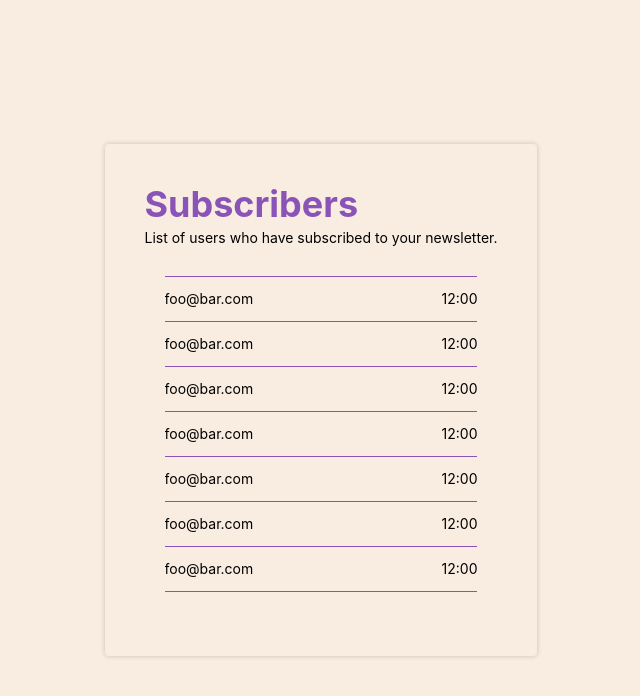
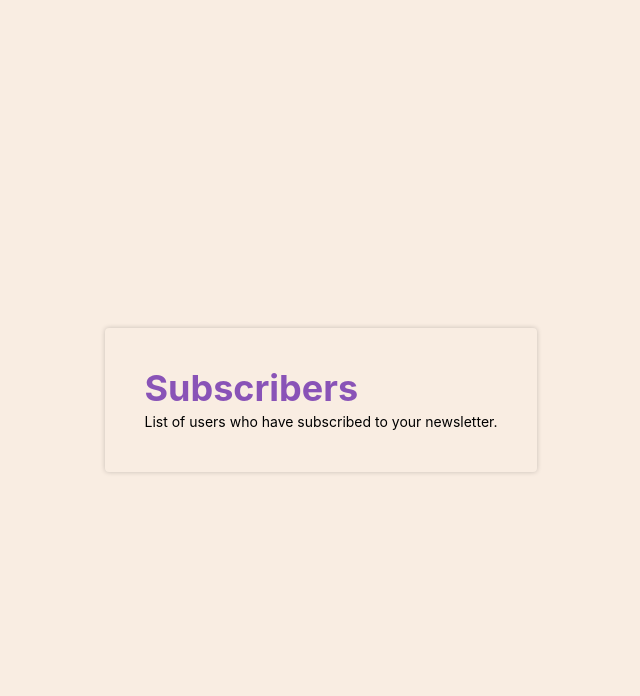
Before and after one commit to vinaysharma14/newletter-subscription, a React (Create React App) app in the folder client/: page /subscribers in a window 1280 px wide. Shown: the top 696 px of the page, without its empty margins (319-959 px from the left). Built offline with nearby package versions, Linux system fonts and the light colour scheme.

Commit message:
feature: mock API integrated to fetch subscribers

```diff
--- a/client/src/components/Button.tsx
+++ b/client/src/components/Button.tsx
@@ -32,7 +32,7 @@ export const Button: FC<ButtonProps&Props> = ({
       className="p-2 w-full text-sm flex justify-center items-center rounded bg-primary text-background mt-5 focus:ring ring-purple-300 focus:outline-none transition-all disabled:opacity-50 disabled:cursor-wait"
     >
       {message}
-      {loading && <Spinner />}
+      {loading && <Spinner size="sm" />}
     </button>
   );
 };
--- a/client/src/components/Spinner.tsx
+++ b/client/src/components/Spinner.tsx
@@ -1,3 +1,22 @@
-import { FC } from 'react';
+import { FC, useMemo } from 'react';
 
-export const Spinner: FC = () => <div className="ml-2 h-4 w-4 rounded-full border border-primary border-t-white animate-spin" />;
+interface Props {
+  invert?: boolean,
+  size: 'sm' | 'md',
+}
+
+export const Spinner: FC<Props> = ({ size, invert = false }) => {
+  const {
+    dimension,
+    borderWidth,
+    borderColor,
+    borderTopColor,
+  } = useMemo(() => ({
+    borderWidth: `border${size === 'sm' ? '' : '-2'}`,
+    borderColor: `border-${invert ? 'background' : 'primary'}`,
+    borderTopColor: `border-t-${!invert ? 'background' : 'primary'}`,
+    dimension: `h-${size === 'sm' ? 4 : 7} w-${size === 'sm' ? 4 : 7}`,
+  }), [size, invert]);
+
+  return <div className={`ml-2 rounded-full animate-spin ${dimension} ${borderWidth} ${borderColor} ${borderTopColor}`} />;
+};
--- a/client/src/components/Text.tsx
+++ b/client/src/components/Text.tsx
@@ -4,12 +4,18 @@ import { useMessage } from 'hooks';
 import { MessageKey } from 'messages';
 
 interface Props {
+  mt?: number,
   error?: boolean
   type: 'p' | 'h1'
   text: MessageKey
 }
 
-export const Text: FC<Props> = ({ type, text, error = false }) => {
+export const Text: FC<Props> = ({
+  type,
+  text,
+  mt = 0,
+  error = false,
+}) => {
   const message = useMessage(text);
 
   switch (type) {
@@ -18,6 +24,6 @@ export const Text: FC<Props> = ({ type, text, error = false }) => {
 
     case 'p':
     default:
-      return <p className={`text-sm ${error ? 'text-red-600 mt-2' : ''}`}>{message}</p>;
+      return <p className={`text-sm ${error ? 'text-red-600 mt-2' : ''} mt-${mt}`}>{message}</p>;
   }
 };
--- a/client/src/messages/index.ts
+++ b/client/src/messages/index.ts
@@ -1,4 +1,5 @@
 export const MESSAGES = {
+  loading: 'Loading',
   tryAgain: 'Try again',
   subscribe: 'Subscribe',
   subscribing: 'Subscribing',
--- a/client/src/routes/Subscribers/index.tsx
+++ b/client/src/routes/Subscribers/index.tsx
@@ -1,12 +1,18 @@
 import { FC, useEffect } from 'react';
+import { useDispatch, useSelector } from 'react-redux';
 
-import { Text } from 'components';
-import { Item } from './components';
+import { RootState } from 'store';
+import { fetchSubscribersList } from 'store/features';
+
+import { Spinner, Text } from 'components';
 
 export const Subscribers: FC = () => {
+  const dispatch = useDispatch();
+  const { fetching } = useSelector(({ subscribersReducer }: RootState) => subscribersReducer);
+
   useEffect(() => {
-    // TODO: dispatch action to fetch subscribers
-  }, []);
+    dispatch(fetchSubscribersList());
+  }, [dispatch]);
 
   return (
     <div className="h-screen flex fle\x-col flex-1 justify-center items-center p-8">
@@ -14,7 +20,14 @@ export const Subscribers: FC = () => {
         <Text type="h1" text="subscribers" />
         <Text type="p" text="listOfSubscribers" />
 
-        <div className="mt-7 m-5 max-h-80 overflow-scroll">
+        {fetching && (
+        <div className="mt-7 flex flex-col justify-center items-center">
+          <Spinner size="md" invert />
+          <Text type="p" text="loading" mt={2} />
+        </div>
+        )}
+
+        {/* <div className="mt-7 m-5 max-h-80 overflow-scroll">
           {[...Array(100).keys()].map((key) => (
             <Item
               key={key}
@@ -23,7 +36,7 @@ export const Subscribers: FC = () => {
               topBorder={key === 0}
             />
           ))}
-        </div>
+        </div> */}
       </div>
     </div>
   );
--- a/client/src/services/newsletter.ts
+++ b/client/src/services/newsletter.ts
@@ -19,4 +19,8 @@ const subscribe = async (email: string): Promise<Response['json']> => {
   }
 };
 
-export { subscribe };
+const fetchSubscribers = (): Promise<void> => new Promise((resolve) => {
+  setTimeout(resolve, 2000);
+});
+
+export { subscribe, fetchSubscribers };
--- a/client/src/store/features/newsletter/index.ts
+++ b/client/src/store/features/newsletter/index.ts
@@ -1 +1,2 @@
 export * from './subscribe';
+export * from './subscribers';
--- /dev/null
+++ b/client/src/store/features/newsletter/subscribers.ts
@@ -0,0 +1,58 @@
+import { createSlice, PayloadAction } from '@reduxjs/toolkit';
+
+import { AppThunk } from 'store';
+import { MessageKey } from 'messages';
+import { fetchSubscribers } from 'services/newsletter';
+
+interface SubscribersState {
+  subscribers: [],
+  fetching: boolean,
+  fetchError: MessageKey | ''
+}
+
+const initialState: SubscribersState = {
+  fetching: true,
+  fetchError: '',
+  subscribers: [],
+};
+
+const subscribersSlice = createSlice({
+  name: 'subscribers',
+  initialState,
+  reducers: {
+    fetchSubscribersRequest: (state: SubscribersState) => {
+      state.fetching = true;
+      state.subscribers = [];
+      state.fetchError = '';
+    },
+    fetchSubscribersSuccess: (state: SubscribersState) => {
+      state.fetching = false;
+      state.subscribers = [];
+    },
+    fetchSubscribersFailed: (state: SubscribersState, { payload }: PayloadAction<MessageKey>) => {
+      state.fetching = false;
+      state.fetchError = payload;
+    },
+  },
+});
+
+export const subscribersReducer = subscribersSlice.reducer;
+
+const {
+  fetchSubscribersRequest,
+  fetchSubscribersSuccess,
+  fetchSubscribersFailed,
+} = subscribersSlice.actions;
+
+const fetchSubscribersList = (): AppThunk => async (dispatch) => {
+  dispatch(fetchSubscribersRequest());
+
+  try {
+    await fetchSubscribers();
+    dispatch(fetchSubscribersSuccess());
+  } catch ({ message }) {
+    dispatch(fetchSubscribersFailed(message));
+  }
+};
+
+export { fetchSubscribersList };
--- a/client/src/store/index.ts
+++ b/client/src/store/index.ts
@@ -2,12 +2,11 @@ import { configureStore, Action, ThunkAction } from '@reduxjs/toolkit';
 
 import { createLogger } from 'redux-logger';
 
-import {
-  subscriptionReducer,
-} from './features';
+import { subscribersReducer, subscriptionReducer } from './features';
 
 export const store = configureStore({
   reducer: {
+    subscribersReducer,
     subscriptionReducer,
   },
   middleware: (getDefaultMiddleware) => [
```
